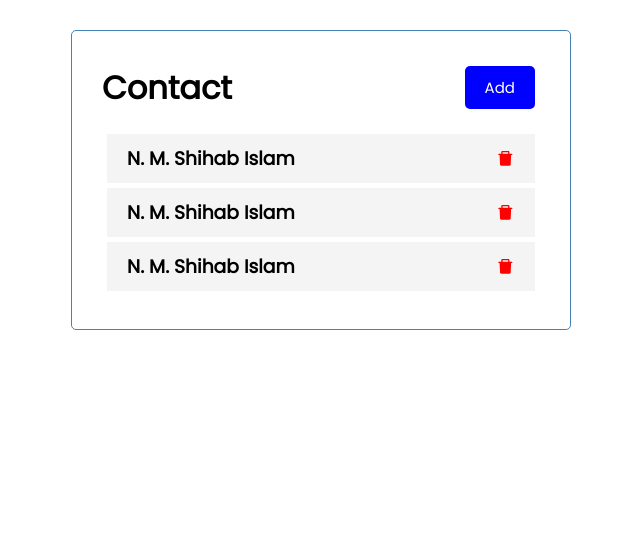
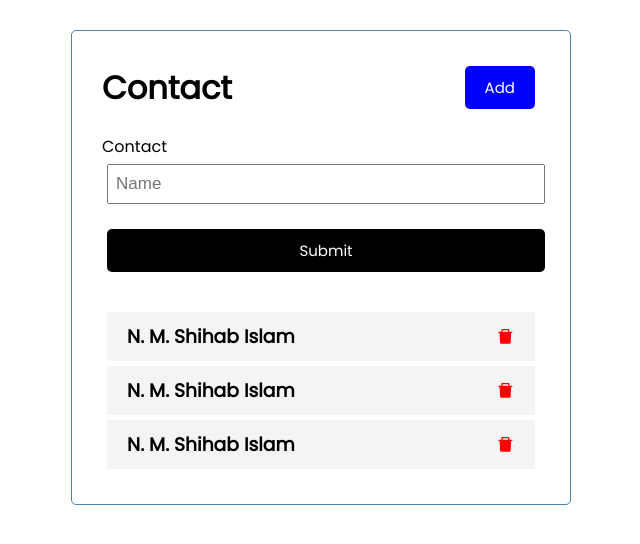
Before and after one commit to NMShihab/ReactContact, a React (Create React App) app: page / in a window 1280 px wide. Both pictures are taken after a click on the button "Add". Shown: the top 544 px of the page, without its empty margins (319-959 px from the left). Built offline with nearby package versions, Linux system fonts and the light colour scheme.

Commit message:
toggle form

```diff
--- a/src/App.js
+++ b/src/App.js
@@ -1,9 +1,11 @@
 import './App.css';
 import Header from './components/Header'
 import Contacts from './components/Contacts'
+import AddContact from './components/AddContact'
 import {useState} from 'react'
 
 const App = () => {
+  const [showAddContact, setShowAddContact] = useState(false)
   const [contacts, setContacts] = useState([
     {
       id: 1,
@@ -21,25 +23,38 @@ const App = () => {
 
     }
   ])
+
+// Add Contact
+  const addContact = (contact) => {
+    const id = Math.floor(Math.random() * 1000 + 1 )
+
+    const newContact = {id,...contact}
+
+    setContacts([...contacts,newContact])
+
+  }
+
 // DELETE CONTACT
   const deleteContact = (id) =>{
-    setContacts(contacts.filter((contact)=> contact.id !== id))
+    setContacts(contacts.filter((contact)=>
+     contact.id !== id
+      )
+    )
   }
 
   // Toggle Reminder
   const toggleReminder = (id) =>{
-    setContacts(contacts.map((contact) => contact.id === id
-                ? {...contact,reminder: !contact.reminder }: contact
-                  )
-                )
-
-
-
+    setContacts(contacts.map((contact) =>
+      contact.id === id ? {...contact, reminder:
+        !contact.reminder }: contact
+      )
+    )
   }
 
   return (
     <div className="container">
-      <Header />
+      <Header onAdd = {() => setShowAddContact(!showAddContact)}/>
+      {showAddContact && <AddContact onAdd = { addContact }/>}
       {contacts.length >0 ?
       ( <Contacts contacts = {contacts} onDelete = {deleteContact} onToggle = {toggleReminder}/>)
       :(
--- /dev/null
+++ b/src/components/AddContact.js
@@ -0,0 +1,27 @@
+import React from 'react'
+import {useState} from 'react'
+
+const AddContact = ({ onAdd }) => {
+    const [name,setName] = useState('')
+
+    const onSubmit =(e) =>{
+        e.preventDefault()
+        onAdd({ name })
+        setName('')
+    }
+    return (
+        <form className ='add-form' onSubmit = {onSubmit}>
+            <div className = 'form-control'>
+                <label>Contact</label>
+                <input type="text" placeholder = 'Name'
+                value = {name} onChange = {(e)=>setName(e.target.value)}/>
+
+            </div>
+
+            <input type="submit" placeholder = 'Save' className = 'btn btn-block'/>
+
+        </form>
+    )
+}
+
+export default AddContact
--- a/src/components/Header.js
+++ b/src/components/Header.js
@@ -1,14 +1,12 @@
 import PropTypes from 'prop-types'
 import Button from './Button'
 
-const Header = ({title}) => {
-    const onClick = () =>{
-        console.log("Click")
-    }
+const Header = ({title, onAdd}) => {
+
     return (
         <header className = "header">
             <h1>{title}</h1>
-            <Button text = "Add" color = 'blue' onClick = {onClick}/>
+            <Button text = "Add" color = 'blue' onClick = {onAdd}/>
 
 
 
```
Also changed, not shown: 1 other file (tests, documents, lock files or other folders).
